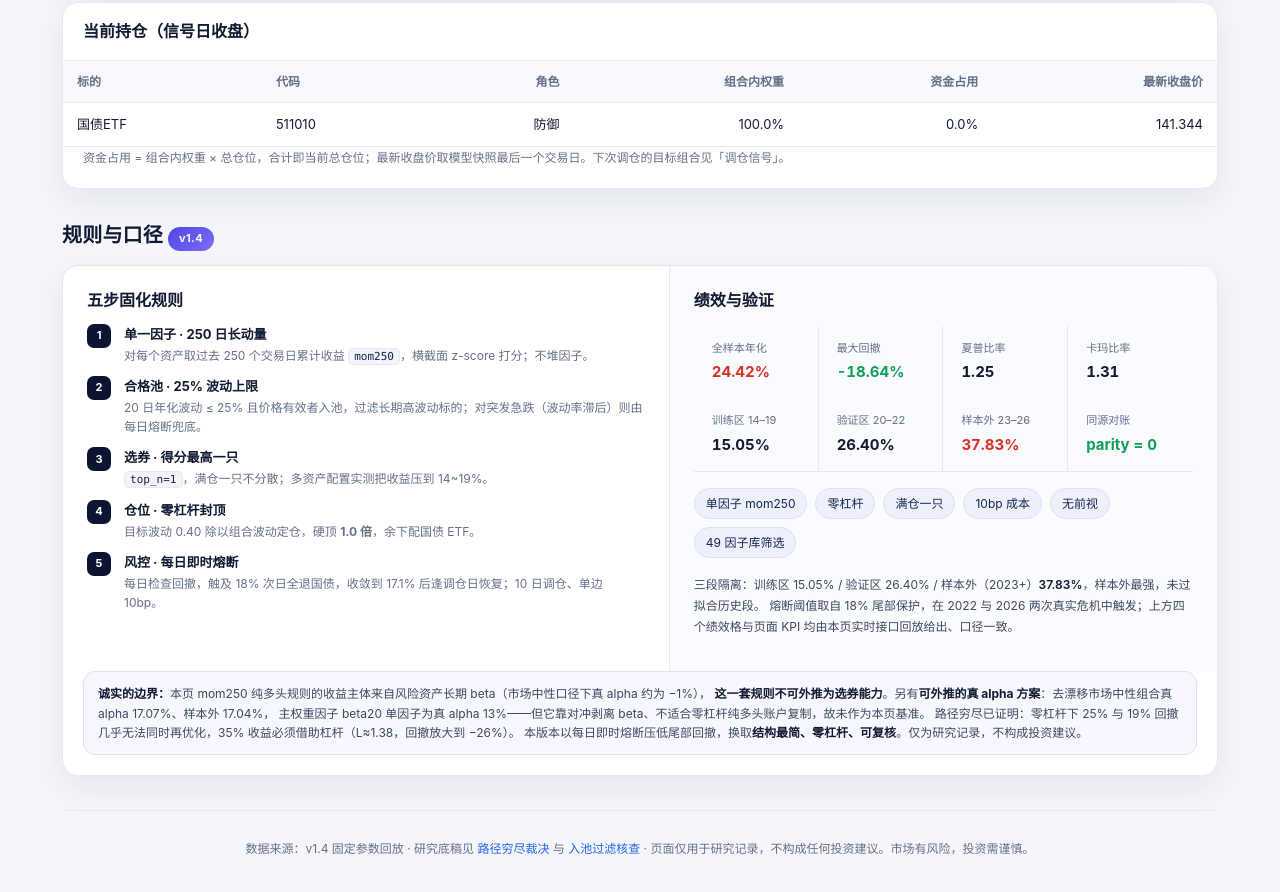
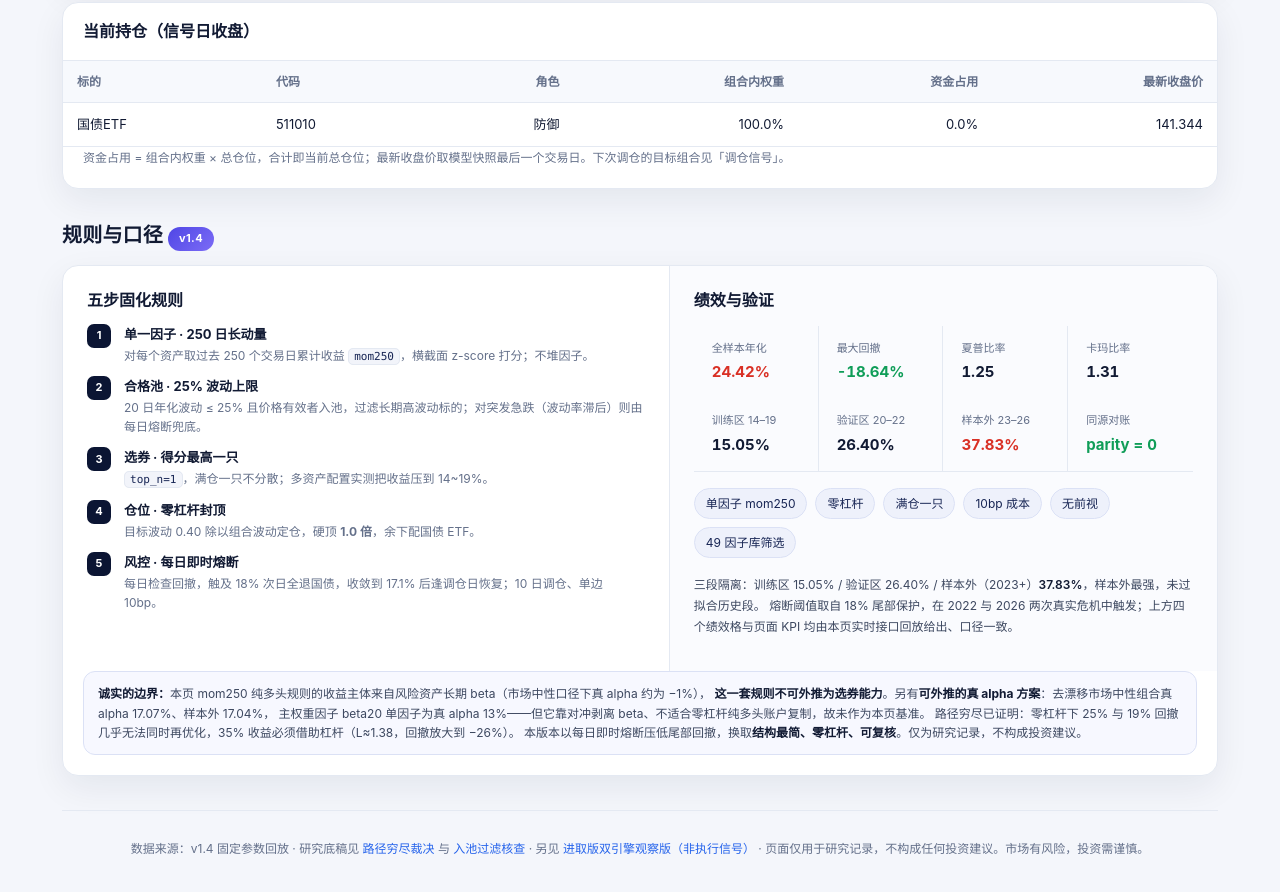
Before and after one commit to ebabao/style-rotation-nav, a plain HTML site: page index.html in a window 1280 px wide. Shown: the part 3810-4702 px from the top of the page. Drawn offline with Linux system fonts and the light colour scheme.

Commit message:
feat(nav): 页脚加入进取版双引擎观察版入口

```diff
--- a/index.html
+++ b/index.html
@@ -528,7 +528,7 @@
     </div>
   </section>
 
-  <footer>数据来源：v1.4 固定参数回放 · 研究底稿见 <a href="factor-evolution/路径穷尽最终裁决.html">路径穷尽裁决</a> 与 <a href="factor-evolution/入池过滤参数核查报告.html">入池过滤核查</a> · 页面仅用于研究记录，不构成任何投资建议。市场有风险，投资需谨慎。</footer>
+  <footer>数据来源：v1.4 固定参数回放 · 研究底稿见 <a href="factor-evolution/路径穷尽最终裁决.html">路径穷尽裁决</a> 与 <a href="factor-evolution/入池过滤参数核查报告.html">入池过滤核查</a> · 另见 <a href="observer/index.html">进取版双引擎观察版（非执行信号）</a> · 页面仅用于研究记录，不构成任何投资建议。市场有风险，投资需谨慎。</footer>
 </div>
 
 <script>
```
